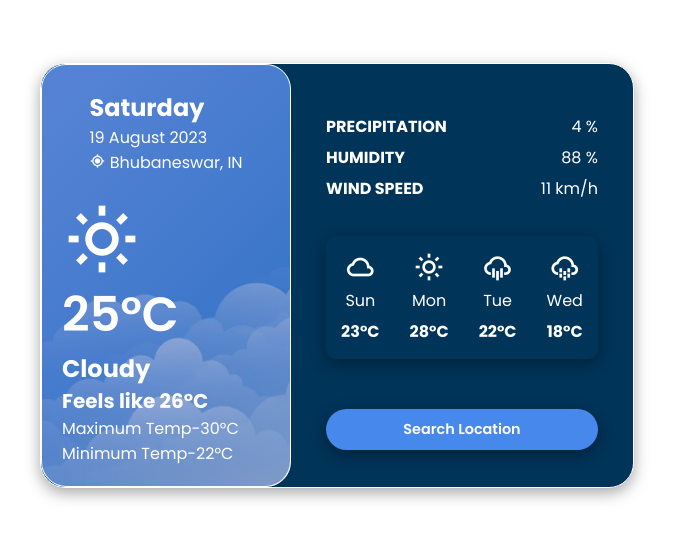
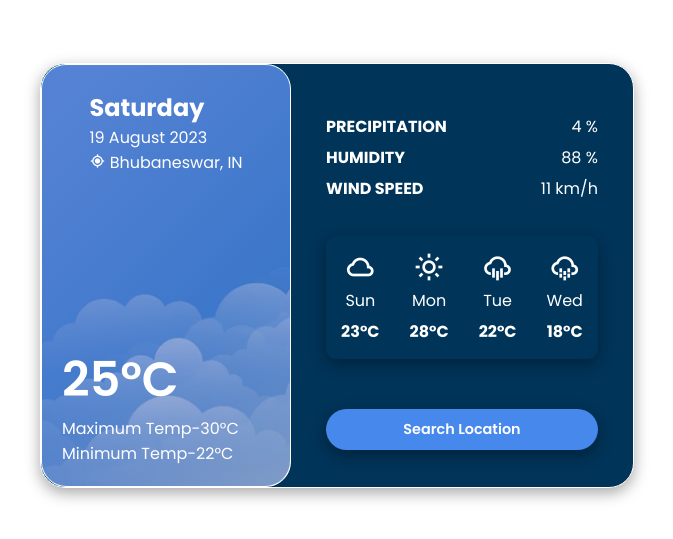
Before and after one commit to Nishant-Tomar1/Weather-APP, a plain HTML site: page index.html in a window 1280 px wide. Shown: the part 125-664 px from the top of the page, without its empty margins (303-976 px from the left). Drawn offline with nearby package versions, Linux system fonts and the light colour scheme; no server answers.

Commit message:
Update index.html

```diff
--- a/index.html
+++ b/index.html
@@ -23,12 +23,12 @@
                 </div>
             </div>
             <div class="today-weather">
-                <i class='bx bx-sun'></i>
+<!--                 <i class='bx bx-sun'></i> -->
                 <h1 class="weather-temp">
                     25°C
                 </h1>
-                <h3 style="font-size: 1.5rem;">Cloudy</h3>
-                <h4 style="font-size: 1.25rem;">Feels like <span class="feels-like">26°C</span></h4>
+<!--                 <h3 style="font-size: 1.5rem;">Cloudy</h3> -->
+<!--                 <h4 style="font-size: 1.25rem;">Feels like <span class="feels-like">26°C</span></h4> -->
                 <h5 style="font-size: 1rem; font-weight:400">Maximum Temp-<span class="Highest">30°C &nbsp&nbsp</span></h5>
                 <h5 style="font-size: 1rem; font-weight:400;">Minimum Temp-</span><span class="Lowest">22°C</span></h5>
             </div>
```
